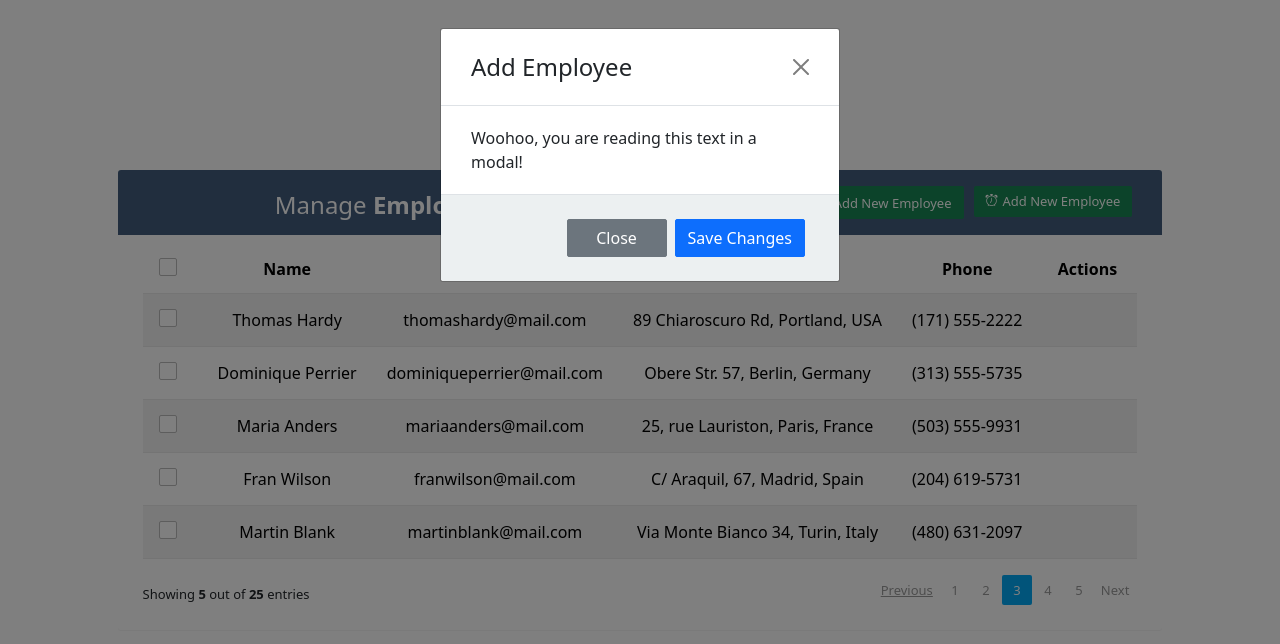
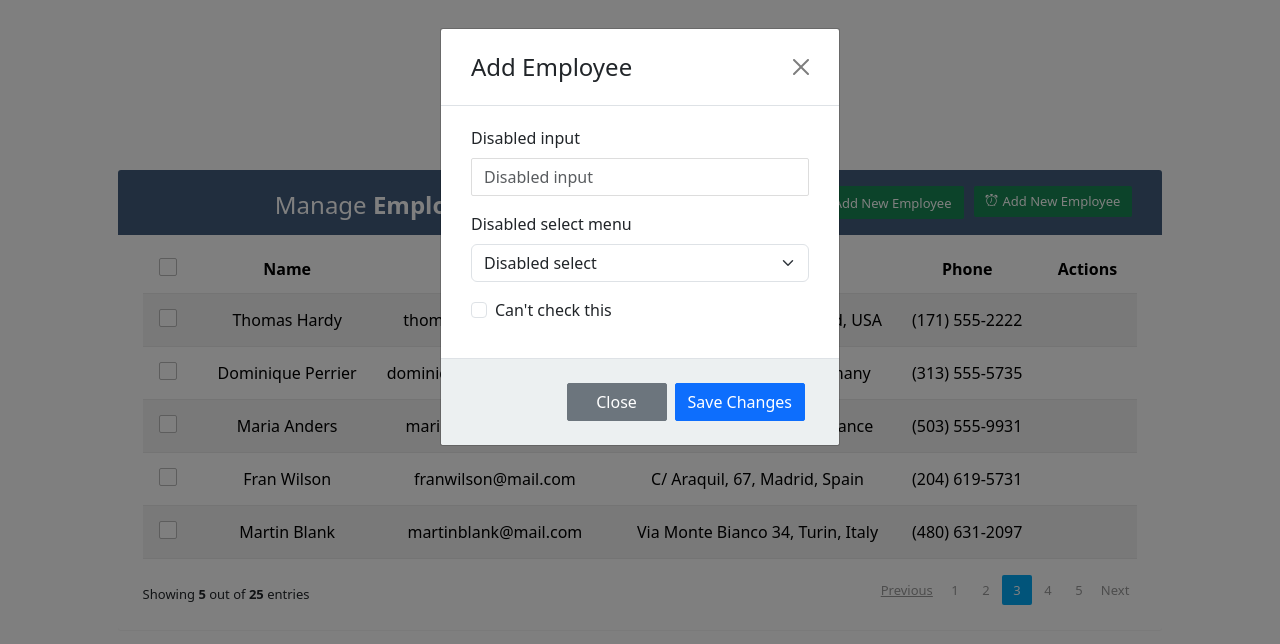
Before and after one commit to bravotanmoy/user-crud-app, a React (Vite) app: page / in a window 1280 px wide. Both pictures are taken after a click on the button "Add New Employee". Shown: the top 644 px of the page. Built offline with nearby package versions, Linux system fonts and the light colour scheme.

Commit message:
Add form

```diff
--- a/src/components/MyModal.jsx
+++ b/src/components/MyModal.jsx
@@ -1,6 +1,7 @@
 import { useState } from 'react';
 import Button from 'react-bootstrap/Button';
 import Modal from 'react-bootstrap/Modal';
+import Form from 'react-bootstrap/Form';
 import 'bootstrap-icons/font/bootstrap-icons.css';
 import 'bootstrap/dist/css/bootstrap.min.css';
 
@@ -23,7 +24,23 @@ function MyModal(props) {
         <Modal.Header closeButton>
           <Modal.Title> {props.config.heading} </Modal.Title>
         </Modal.Header>
-        <Modal.Body>Woohoo, you are reading this text in a modal!</Modal.Body>
+        <Modal.Body>
+
+            <Form.Group className="mb-3">
+                <Form.Label>Disabled input</Form.Label>
+                <Form.Control placeholder="Disabled input" />
+            </Form.Group>
+            <Form.Group className="mb-3">
+                <Form.Label>Disabled select menu</Form.Label>
+                <Form.Select>
+                  <option>Disabled select</option>
+                </Form.Select>
+            </Form.Group>
+            <Form.Group className="mb-3">
+                <Form.Check type="checkbox" label="Can't check this" />
+            </Form.Group>
+
+        </Modal.Body>
         <Modal.Footer>
           <Button variant="secondary" onClick={handleClose}>
             Close
```
